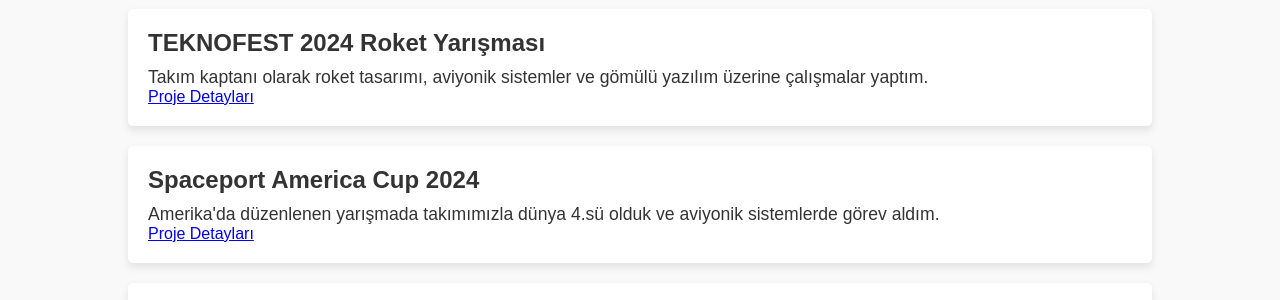
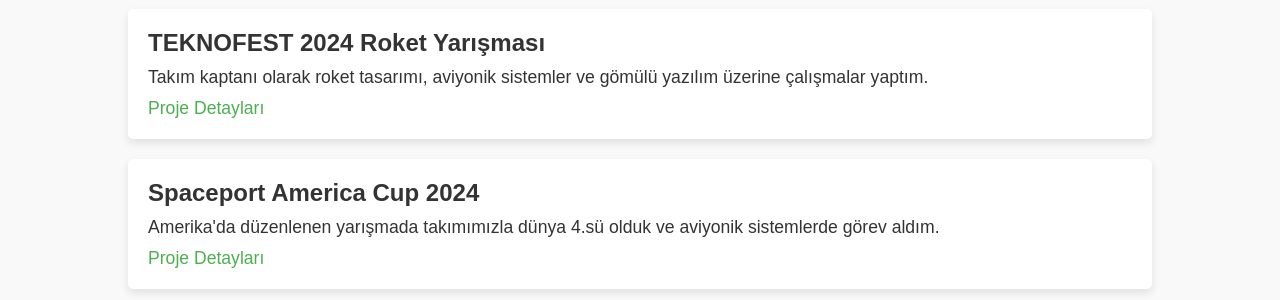
Before and after one commit to atakaldirak/atakaldirak.github.io, a plain HTML site: page index.html in a window 1280 px wide. Shown: the part 489-789 px from the top of the page. Drawn offline with Linux system fonts and the light colour scheme.

Commit message:
Update styles.css

```diff
--- a/styles.css
+++ b/styles.css
@@ -95,6 +95,18 @@
     font-size: 1.1rem;
 }
 
+.project a {
+    display: inline-block;
+    margin-top: 10px;
+    color: #4CAF50;
+    text-decoration: none;
+    font-size: 1.1rem;
+}
+
+.project a:hover {
+    text-decoration: underline;
+}
+
 /* Skills Section */
 #skills {
     padding: 50px 0;
```
